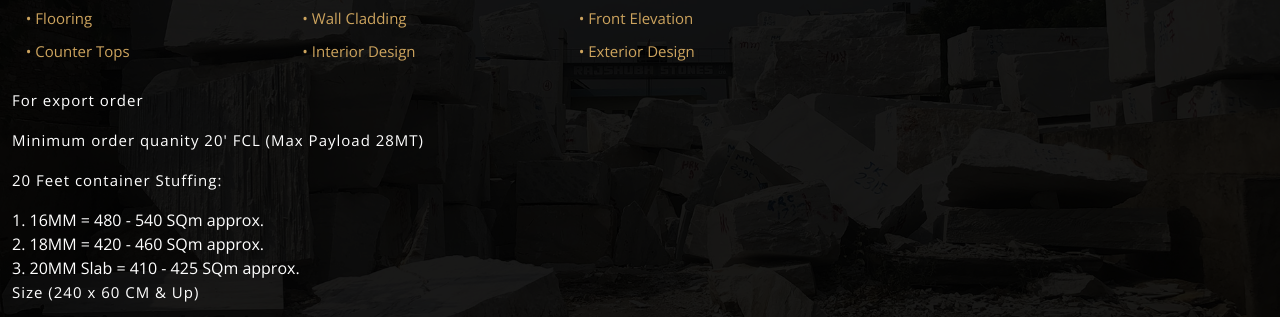
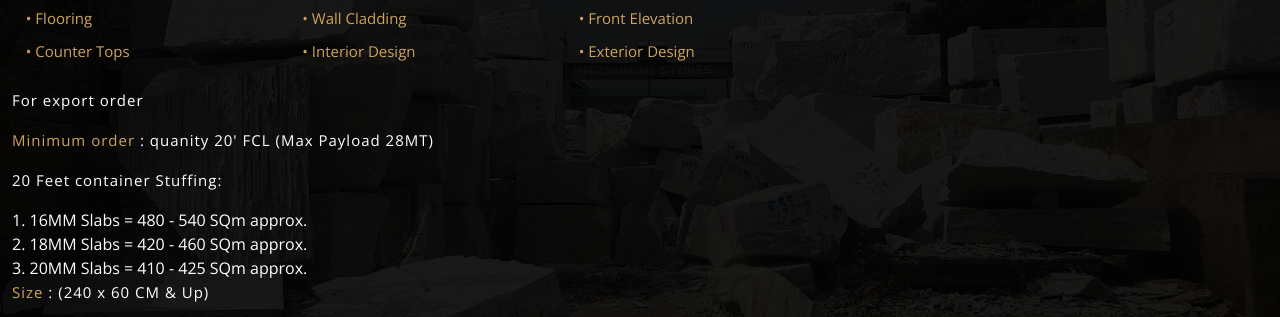
Before and after one commit to anilkarwa/rajsubh_website, a plain HTML site: page index.html in a window 1280 px wide. Shown: the part 1479-1796 px from the top of the page. Drawn offline with nearby package versions, Linux system fonts and the light colour scheme; a script that the page names is missing; a web font is replaced by a local one.

Commit message:
about us content change

```diff
--- a/index.html
+++ b/index.html
@@ -298,12 +298,12 @@
               <li>• Exterior Design</li>
             </ul>
             <p>For export order</p>
-            <p>Minimum order quanity 20' FCL (Max Payload 28MT)</p>
+            <p><span class="tag">Minimum order</span> : quanity 20' FCL (Max Payload 28MT)</p>
             <p>20 Feet container Stuffing:</p>
-              1. 16MM = 480 - 540 SQm approx.<br />
-              2. 18MM = 420 - 460 SQm approx.<br />
-              3. 20MM Slab = 410 - 425 SQm approx.<br />
-            <p>Size (240 x 60 CM & Up)</p>
+              1. 16MM Slabs = 480 - 540 SQm approx.<br />
+              2. 18MM Slabs = 420 - 460 SQm approx.<br />
+              3. 20MM Slabs = 410 - 425 SQm approx.<br />
+            <p><span class="tag">Size</span> : (240 x 60 CM & Up)</p>
             <p><span class="tag">Delivery terms</span> : Ex works, FOB at Mundra port CIF</p>
             <p><span class="tag">Packing</span> : Packed in professional export packing to secure the safety of the goods during delivery.</p>
             <p><span class="tag">Insurance</span> : For the buyer's account and risk</p>
```
